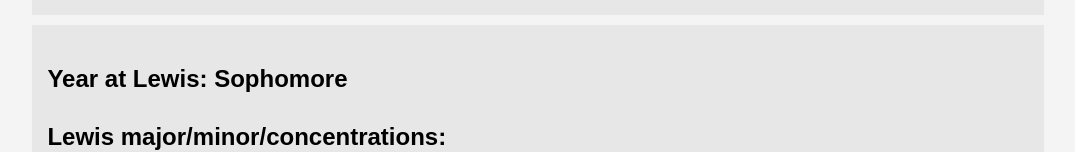
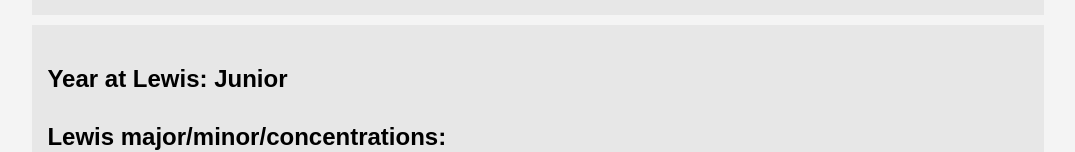
Before and after one commit to JoshBrown23/me, a plain HTML site: page index.html in a window 1280 px wide. Shown: the part 985-1137 px from the top of the page, without its empty margins (102-1177 px from the left). Drawn offline with Linux system fonts and the light colour scheme.

Commit message:
Updating to current information

```diff
--- a/index.html
+++ b/index.html
@@ -61,7 +61,7 @@
 
 
         <section class="lewis">
-			<h2>Year at Lewis: Sophomore</h2>
+			<h2>Year at Lewis: Junior</h2>
 			<h2>Lewis major/minor/concentrations:</h2>
 				<p>
 					<ul style="list-style-type:square">
```
